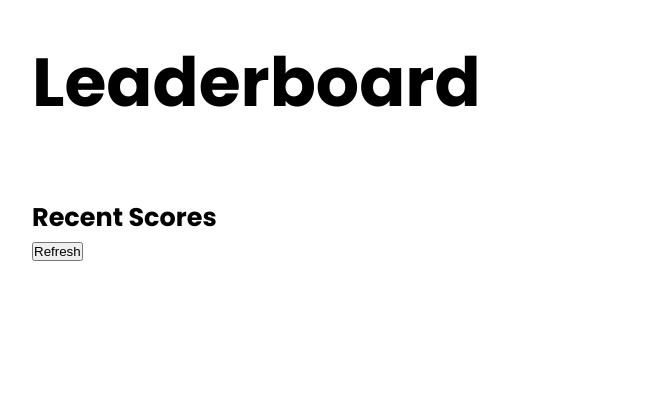
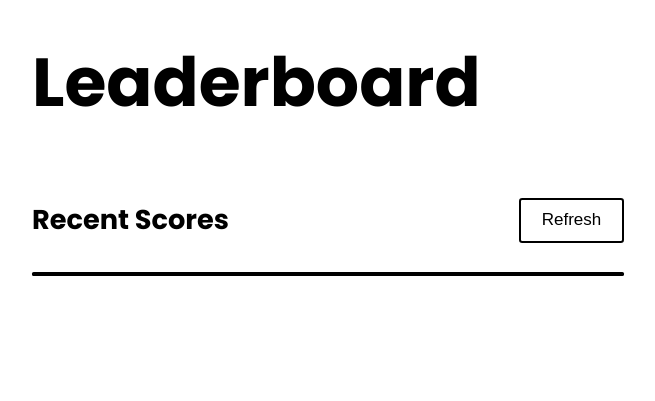
Before and after one commit to NitBravoA92/leaderboard-api, a website built with webpack: page src/index.html in a window 1280 px wide. Shown: the whole page, without its empty margins (8-663 px from the left). Built offline with nearby package versions, Linux system fonts and the light colour scheme.

Commit message:
Create the basic css styles for the recent-scores section

```diff
--- a/src/style.css
+++ b/src/style.css
@@ -23,11 +23,11 @@ body {
 
 header,
 main {
-  padding: 2rem 2.5rem;
+  padding: 2rem 1.5rem;
 }
 
 #page-title {
-  font-size: 4em;
+  font-size: 2.5em;
 }
 
 main {
@@ -37,3 +37,67 @@ main {
   column-gap: 1rem;
   justify-content: center;
 }
+
+.section-header {
+  display: flex;
+  justify-content: space-between;
+  align-items: center;
+  gap: 0.5rem;
+  margin-bottom: 1.8rem;
+}
+
+.section-title {
+  font-size: 1.6em;
+}
+
+.btn-actions {
+  border: 2px solid #000;
+  border-radius: 0.2rem;
+  outline: none;
+  cursor: pointer;
+  background-color: #fff;
+  color: #000;
+  padding: 0.65rem 1.3rem;
+  font-size: 1em;
+  box-shadow: none;
+  transition: all 0.3s ease-out;
+}
+
+.btn-actions:hover {
+  box-shadow: rgba(17, 17, 26, 0.1) 0px 8px 24px, rgba(17, 17, 26, 0.1) 0px 16px 56px, rgba(17, 17, 26, 0.1) 0px 24px 80px;
+  transform: translateY(-5px);
+}
+
+#scores-list {
+  border: 2px solid #000;
+  border-radius: 0.1rem;
+  list-style: none;
+  overflow-y: scroll;
+  max-height: 250px;
+}
+
+#scores-list li {
+  padding: 0.4rem 0.6rem;
+  font-size: 1em;
+  background-color: #fff;
+  transition: background-color 0.3s ease-out;
+}
+
+#scores-list li:nth-child(even) {
+  background-color: #dedede;
+}
+
+#scores-list li:hover {
+  background-color: #dedede;
+}
+
+@media (min-width: 768px) {
+  header,
+  main {
+    padding: 2rem 2.5rem;
+  }
+
+  #page-title {
+    font-size: 4em;
+  }
+}
```
